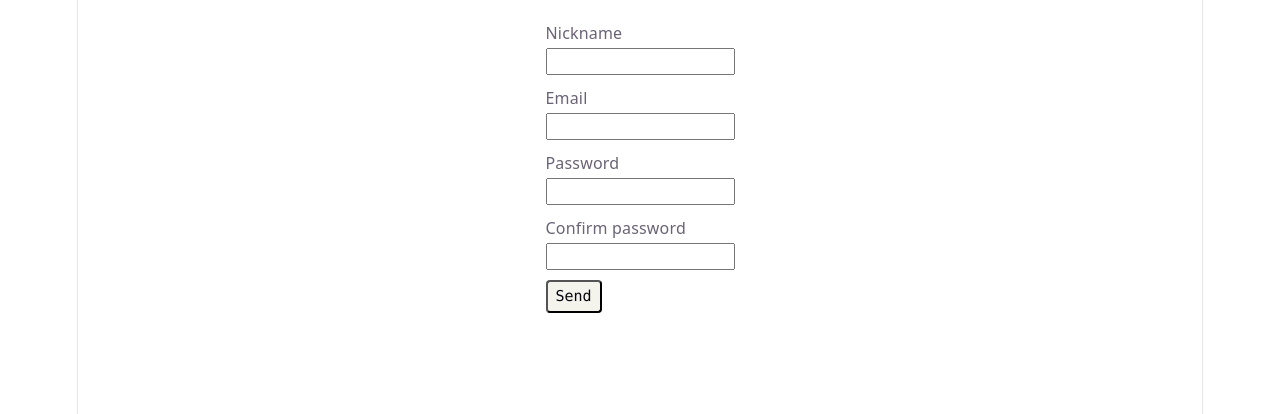
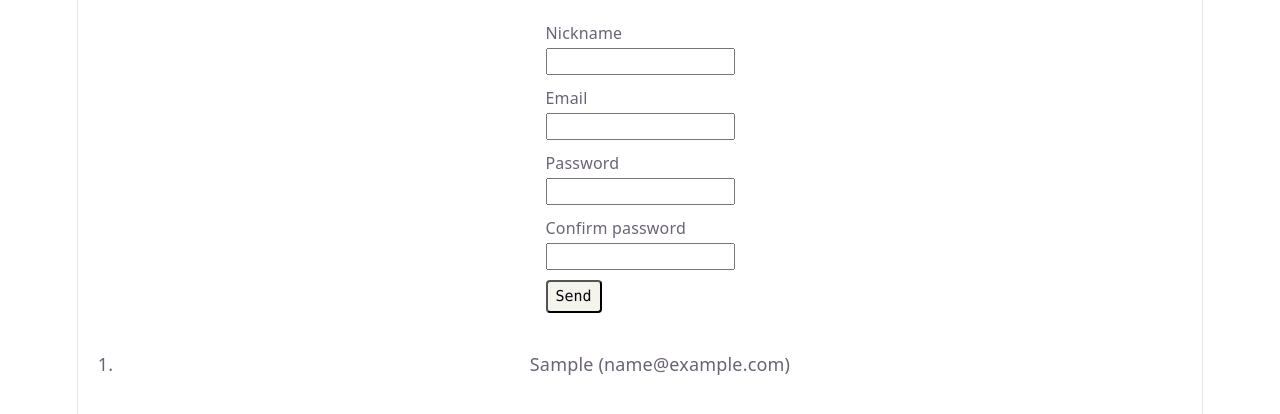
Before and after one commit to Bleachigo/react-forms-47, a React (Vite) app: page / in a window 1280 px wide. Both pictures are taken after typing "Sample", "name@example.com", "Sample123", "Sample123" into the empty fields and a click on the button "Send". Shown: the top 414 px of the page. Built offline with nearby package versions, Linux system fonts and the light colour scheme.

Commit message:
Now the user's data stored in local state and rendered on the page

```diff
--- a/src/components/Form.tsx
+++ b/src/components/Form.tsx
@@ -1,8 +1,12 @@
+import { useState } from 'react';
 import { useFormik, FormikProvider } from 'formik';
 import { Input } from './Input';
 import { userSchema, type FormValues } from '../validation/formValidation';
 
+type User = Omit<FormValues, 'confirm'>;
+
 export const Form = () => {
+  const [users, setUsers] = useState<User[]>([]);
   const formik = useFormik<FormValues>({
     initialValues: {
       nickname: '',
@@ -13,13 +17,14 @@ export const Form = () => {
 
     validationSchema: userSchema,
 
-    onSubmit: (values, { resetForm }) => {
-      console.log(values);
+    onSubmit: ({ confirm, ...user }, { resetForm }) => {
+      setUsers((prev) => [...prev, user]);
       resetForm();
     },
   });
 
   return (
+    <>
       <FormikProvider value={formik}>
         <form className="form" onSubmit={formik.handleSubmit}>
           <Input name="nickname" label="Nickname" className="form-input" />
@@ -47,5 +52,14 @@ export const Form = () => {
           </button>
         </form>
       </FormikProvider>
+
+      <ol className="users-list">
+        {users.map((user) => (
+          <li key={user.email}>
+            {user.nickname} ({user.email})
+          </li>
+        ))}
+      </ol>
+    </>
   );
 };
```
Lines whose indentation alone changed are shown as unchanged.
